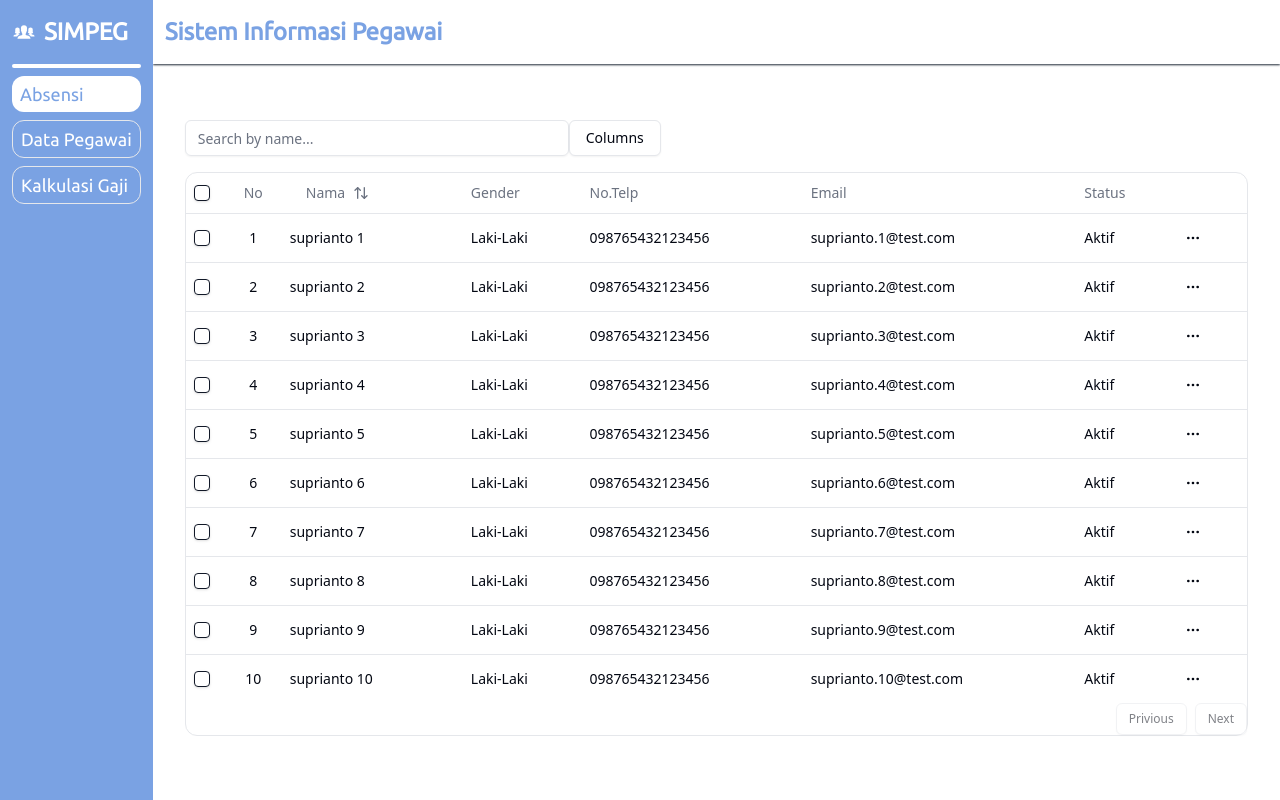
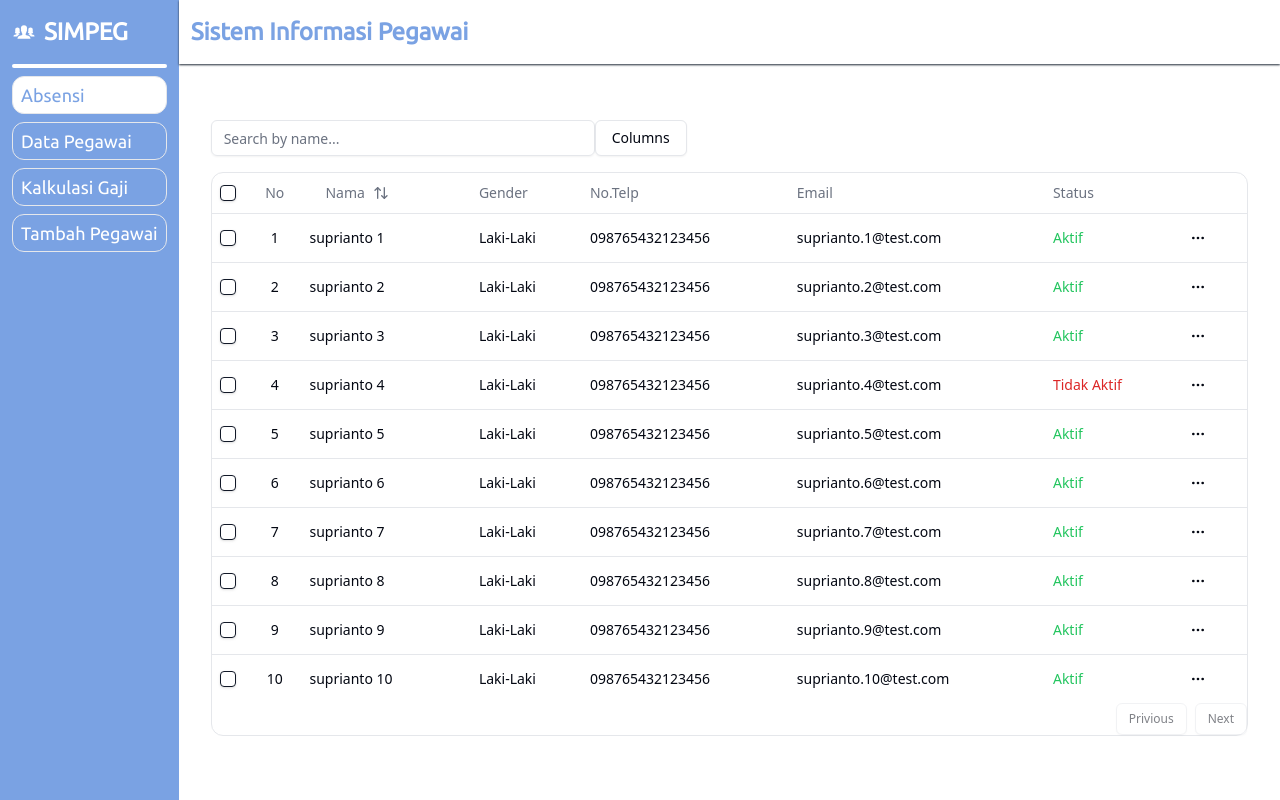
Before and after one commit to cocoth/SIMPEG, a Next.js app: page /absensi in a window 1280 px wide. Built offline with nearby package versions, Linux system fonts and the light colour scheme.

Commit message:
add new sidebar content

```diff
--- a/src/app/data-pegawai/data.ts
+++ b/src/app/data-pegawai/data.ts
@@ -6,5 +6,5 @@ export const data:dataPegawai[] = [...Array(10)].map((_,i)=>({
     gender: "Laki-Laki",
     no_telp: "098765432123456",
     email: `suprianto.${i+1}@test.com`,
-    status: "Aktif"
+    status: i === 3 ? 'Tidak Aktif' : 'Aktif'
 }))
--- /dev/null
+++ b/src/app/tambah-pegawai/page.tsx
@@ -0,0 +1,9 @@
+import React from 'react'
+
+const TambahPegawaiPage = () => {
+  return (
+    <div>TambahPegawaiPage</div>
+  )
+}
+
+export default TambahPegawaiPage
--- a/src/components/navbar/SideBar.tsx
+++ b/src/components/navbar/SideBar.tsx
@@ -5,9 +5,27 @@ import { IoIosPeople } from "react-icons/io";
 
 const SideBar = () => {
     const path = usePathname();
+    const items = [
+        {
+            title: 'Absensi',
+            link: '/absensi'
+        },
+        {
+            title: 'Data Pegawai',
+            link: '/data-pegawai'
+        },
+        {
+            title: 'Kalkulasi Gaji',
+            link: '/kalkulasi'
+        },
+        {
+            title: 'Tambah Pegawai',
+            link: '/tambah-pegawai'
+        },
+    ]
 
     return (
-    <aside className="bg-preset sticky min-h-screen w-max">
+        <aside className="min-h-screen w-max bg-preset">
             <section className="flex flex-col justify-center mx-3 font-ubuntu">
                 <div className="flex items-center gap-2 font-bold text-2xl text-white my-2 py-2">
                     <IoIosPeople className="text-2xl" />
@@ -15,33 +33,18 @@ const SideBar = () => {
                 </div>
                 <div className="h-1 w-full bg-white rounded" />
                 <div className="grid grid-flow-row w-max gap-2 my-2 capitalize text-white text-lg ">
+                    {items.map((item, i) => (
                         <Link
-            href={`/absensi`}
-            className={`rounded-xl py-1 px-2 ${
-              path === "/absensi"
+                            key={i}
+                            href={item.link}
+                            className={`rounded-xl py-1 px-2 hover:bg-gray-200 hover:text-preset border ${path === item.link
                                 ? "bg-white text-preset "
-                : "border text-white"
-            }`}>
-            Absensi
+                                : "text-white"
+                                }`}
+                        >
+                            {item.title}
                         </Link>
-          <Link
-            href={`/data-pegawai`}
-            className={`rounded-xl py-1 px-2 ${
-              path === "/data-pegawai"
-                ? "bg-white text-preset"
-                : "border text-white"
-            }`}>
-            Data Pegawai
-          </Link>
-          <Link
-            href={`/kalkulasi`}
-            className={`rounded-xl py-1 px-2 ${
-              path === "/kalkulasi"
-                ? "bg-white text-preset"
-                : "border text-white"
-            }`}>
-            Kalkulasi Gaji
-          </Link>
+                    ))}
                 </div>
             </section>
         </aside>
--- a/src/components/tables/Columns.tsx
+++ b/src/components/tables/Columns.tsx
@@ -64,8 +64,12 @@ export const columns: ColumnDef<dataPegawai>[] = [
         header: "Email"
     },
     {
-        accessorKey: "status",
-        header: "Status"
+        header: "Status",
+        cell: ({row})=>{
+            const status = row.original.status
+            const isActive = status === 'Aktif' ? 'text-green-500' : 'text-red-600'
+            return <p className={isActive}>{status}</p>
+        }
     },
     {
         id: "actions",
```
Lines whose indentation alone changed are shown as unchanged.
